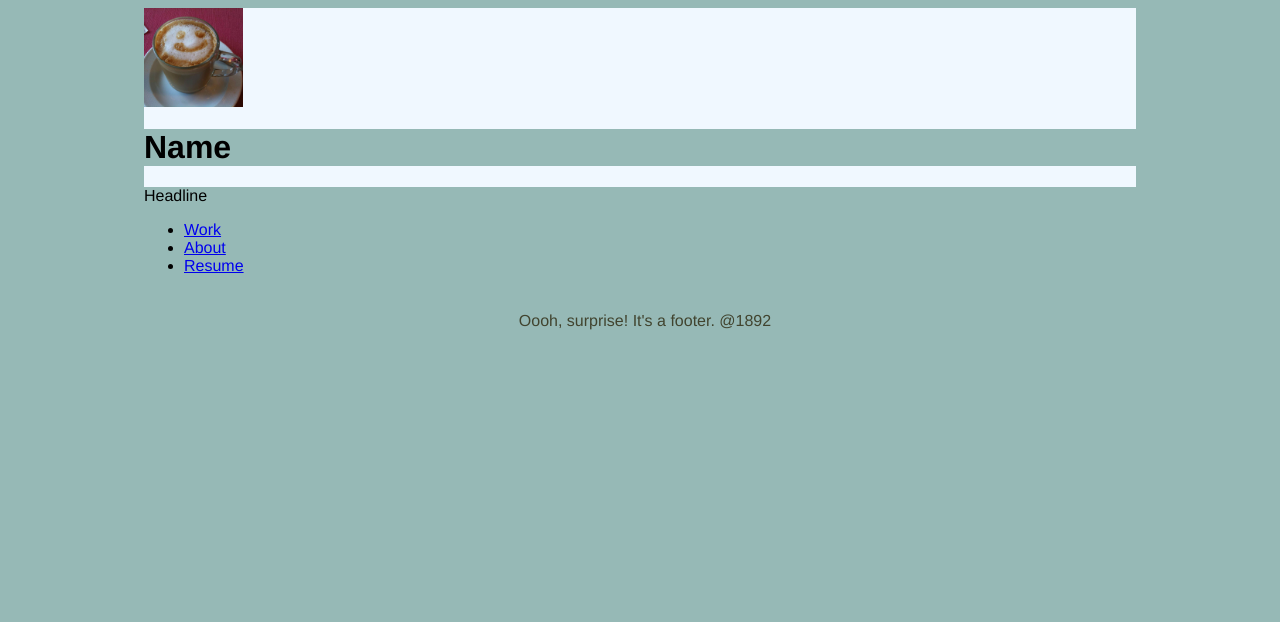
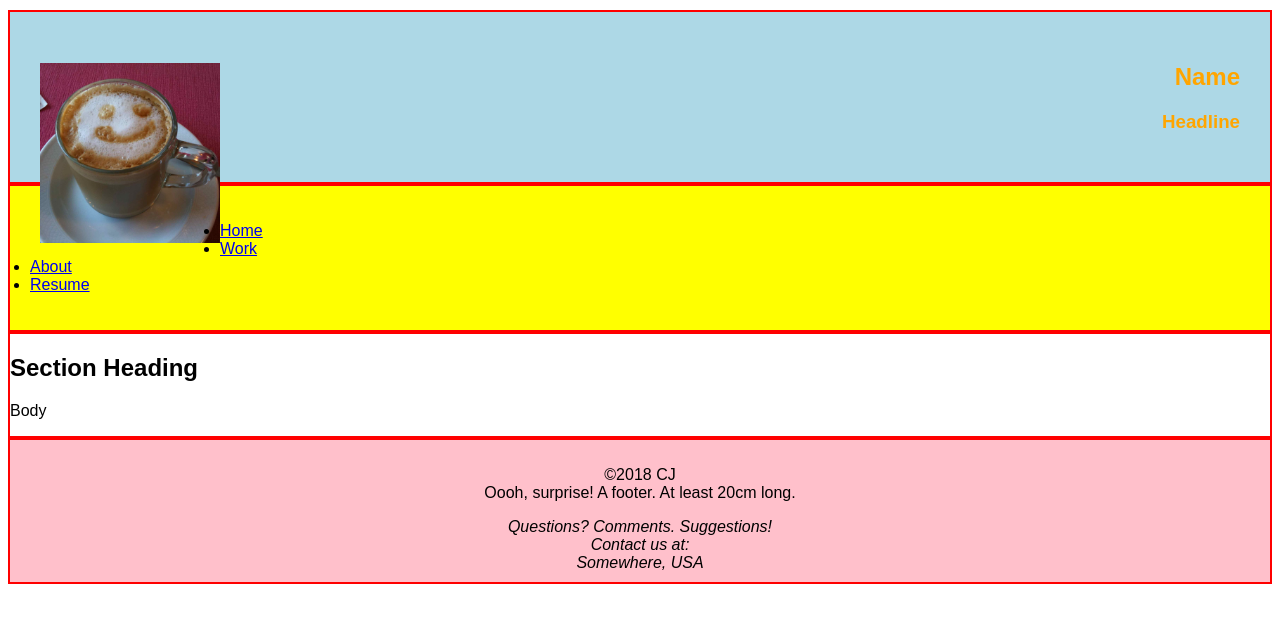
Before and after one commit to cjanzen/portfolio, a plain HTML site: page index.html in a window 1280 px wide. Drawn offline with Linux system fonts and the light colour scheme.

Commit message:
Add footer component

```diff
--- a/index.html
+++ b/index.html
@@ -8,30 +8,103 @@
   <meta name="author" content="C. Janzen">
   <meta name="viewport" content="width=device-width, initial-scale=1.0">
   <title>Portfolio</title>
+ <!--
   <link rel="stylesheet" href="main.css">
   <link rel="stylesheet" href="responsive.css">
+ -->
+<style>
+
+/* Basic styling */
+	* {
+	padding: 0px;
+	box-sizing: border-box;
+
+	}
+
+	html, body {
+		font-family: sans-serif;
+	}
+
+/* Header styling */
+	header.page_header {
+		border: 2px solid red;
+		display: block;
+		margin-top:10px;
+    padding: 30px;
+		width: 100%;
+		background-color: LightBlue;
+		text-align: right;
+	}
+
+  .resp_img_logo {
+	  width: 15%;
+		max-width: 100%;
+	  display: inline;
+		vertical-align: middle;
+		float: left;
+	}
+
+	header > h2 {
+    color: Orange;
+	}
+
+  header > h3 {
+    color: Orange;
+  }
+/* End header styling */
+
+
+
+/* Nav styling */
+	nav {
+		border: 2px solid red;
+    display: block;
+    background: yellow;
+    padding: 20px;
+	}
+
+/* End nav body styling */
+
+/* Main body styling */
+
+/* Section styling */
+	section {
+		border: 2px solid red;
+	}
+
+/* End section styling */
+
+/* End main body styling */
+
+
+/* Footer styling */
+	footer.page_footer {
+		border: 2px solid red;
+    background-color: pink;
+    padding: 10px;
+    width: 100%;
+		text-align: center;
+	}
+
+/* End Footer styling */
+</style>
+
 </head>
 
 <body>
 
+
   <!-- Header container -->
-  <!-- TODO:
-    * DONE: Add CSS entry for container
-    * Style css
-  -->
-  <header>
-    <img src="images/logo.jpg" alt="Personal logo" class="resp_img_logo"/>
-    <h1>Name</h1>
-    <aside>Headline</aside>
+  <header class="page_header">
+    <h1><a href="#"><img src="images/logo.jpg" alt="Personal logo" class="resp_img_logo"/></a></h1>
+    <h2>Name</h2>
+    <h3>Headline</h3>
   </header>
 
   <!-- Nav container -->
-  <!-- TODO:
-    * Add CSS entry for container
-    * Style css
-  -->
   <nav class="menu">
     <ul>
+      <li><a href="#" class="active">Home</a></li>
       <li><a href="#">Work</a></li>
       <li><a href="#">About</a></li>
       <li><a href="#">Resume</a></li>
@@ -39,25 +112,23 @@
   </nav>
 
   <!-- Main container -->
-  <!-- TODO:
-    * Add CSS entry for container
-    * Style css
-  -->
   <main>
     <section class="work">
+      <h2>Section Heading</h2>
+      <p>Body</p>
     </section>
-
   </main>
 
   <!-- Footer container -->
-  <!-- TODO:
-    * Add CSS entry for container
-    * Style css
-  -->
-  <footer>
-    <p>Oooh, surprise! It's a footer. @1892</p>
+  <footer class="page_footer">
+    <p> &copy;<time>2018</time> CJ</br>
+    Oooh, surprise! A footer. At least 20cm long.</p>
+    <address>
+      Questions? Comments. Suggestions!</br>
+      Contact us at:</br>
+      Somewhere, USA
+    </address>
   </footer>
-
 
 
 </body>
--- a/main.css
+++ b/main.css
@@ -1,26 +1,4 @@
-* {
-  box-sizing: border-box;
-}
-
-html, body {
-  font-family: "Helvetica Neue", sans-serif;
-}
-
-/* Style the header */
-header {
-  background-color: AliceBlue;
-}
-
-.resp_img_logo {
-  width: 10%;
-  max-width: 100%
-  height: auto;
-  vertical-align: middle;
-}
-
-header.h1 {
-  color: Tomato;
-}
+/* Copy from html doc */
 
 
 /* TODO:  Flexbox styling goes here? */
```
Lines whose indentation alone changed are shown as unchanged.
